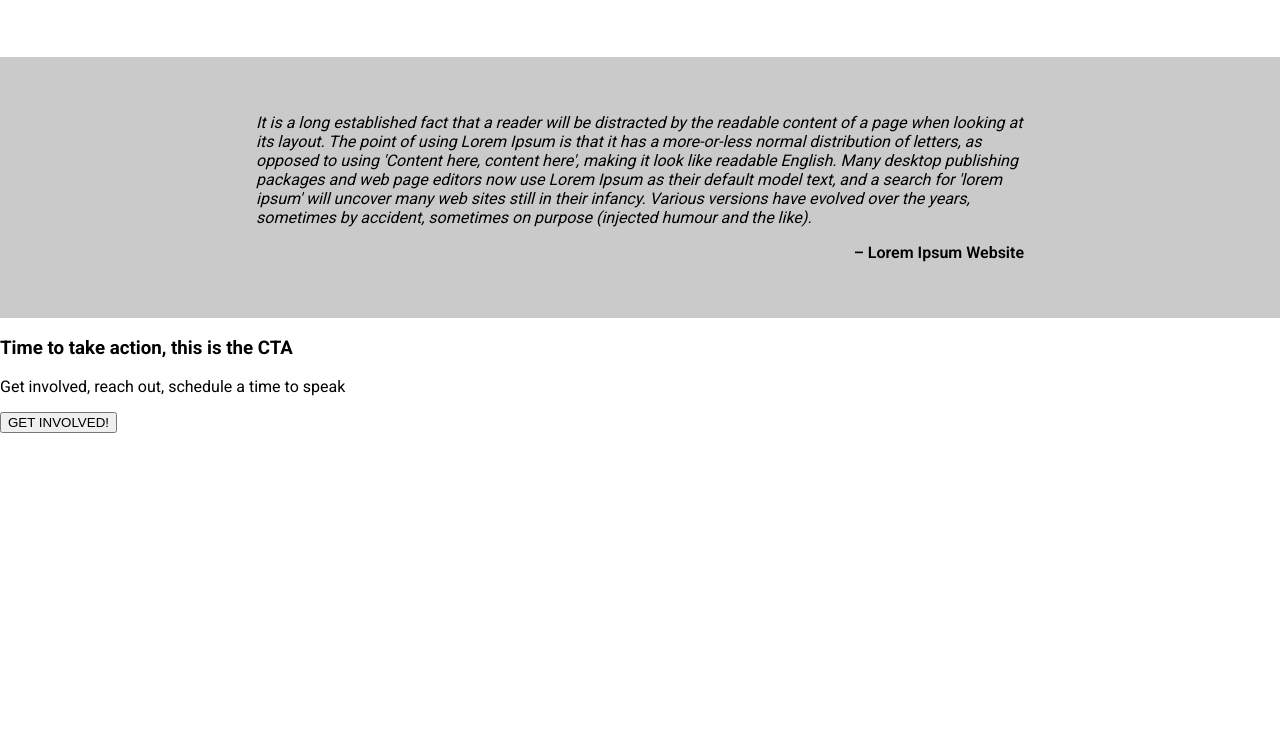
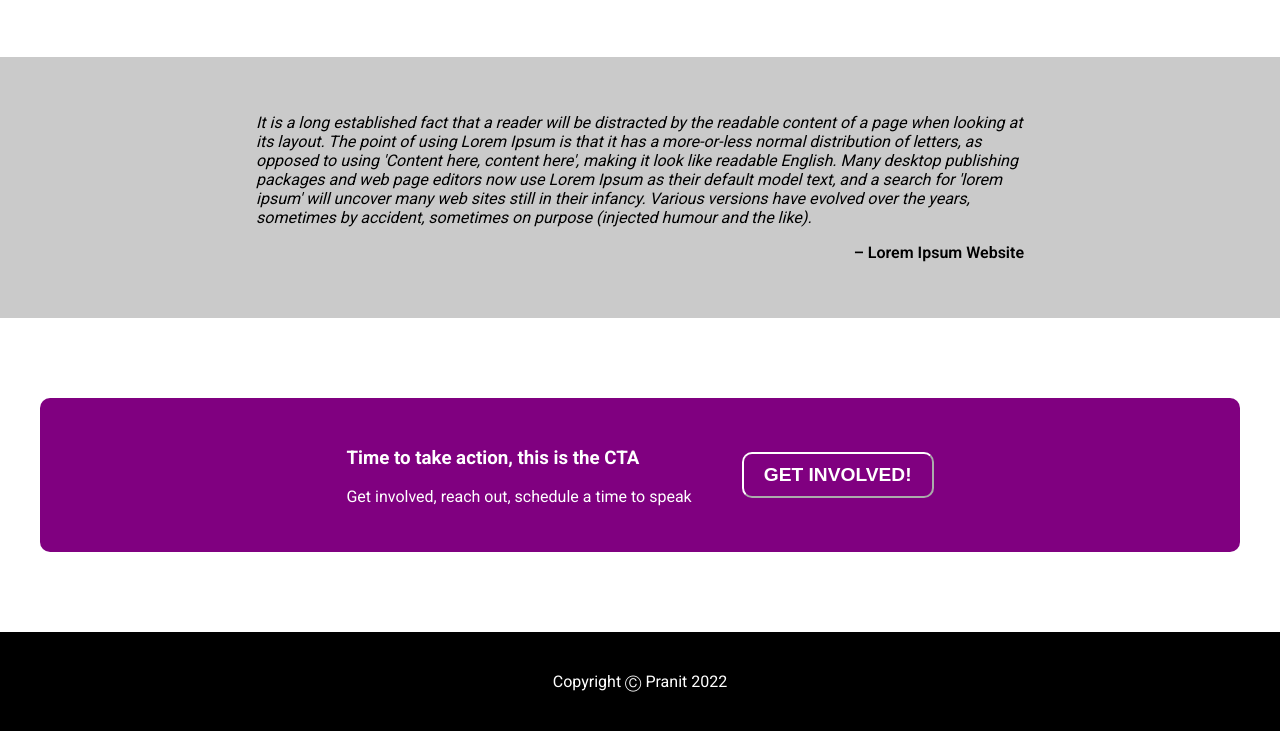
Before and after one commit to pranit-garg/odin-landing-page, a plain HTML site: page index.html in a window 1280 px wide. Shown: the part 984-1715 px from the top of the page. Before the commit the page ends 1417 px from the top, so only its background shows below. Drawn offline with Linux system fonts and the light colour scheme.

Commit message:
add last sections, footer, links in navbar

```diff
--- a/index.html
+++ b/index.html
@@ -14,9 +14,9 @@
             </div>
             <div class="header-links">
                 <ul class="header-links-ul">
-                    <li>Link 1</li>
-                    <li>Link 2</li>
-                    <li>Link 3</li>
+                    <li><a href="#some-random-info">Some Random Info</a></li>
+                    <li><a href="#quote">Quote</a></li>
+                    <li><a href="#CTA">CTA</a></li>
                 </ul>
             </div>
         </div>
@@ -32,7 +32,7 @@
                 <img class="hero-img" src="https://images.unsplash.com/photo-1565700430899-1c56a5cf64e3?ixlib=rb-1.2.1&ixid=MnwxMjA3fDB8MHxwaG90by1wYWdlfHx8fGVufDB8fHx8&auto=format&fit=crop&w=1738&q=80" alt="landing page hero image">
             </div>
         </div>
-        <div class="some-random-info">
+        <div class="some-random-info" id="some-random-info">
             <h2 class="random-title">Some Random Information </h2>
             <div class="random-images-and-text">
                 <div class="img-txt image-and-text-1">
@@ -53,22 +53,25 @@
                 </div>
             </div>
         </div>
-        <div class="quote">
+        <div class="quote" id="quote">
             <p class="quote-txt">
                 It is a long established fact that a reader will be distracted by the readable content of a page when looking at its layout. The point of using Lorem Ipsum is that it has a more-or-less normal distribution of letters, as opposed to using 'Content here, content here', making it look like readable English. Many desktop publishing packages and web page editors now use Lorem Ipsum as their default model text, and a search for 'lorem ipsum' will uncover many web sites still in their infancy. Various versions have evolved over the years, sometimes by accident, sometimes on purpose (injected humour and the like).
             </p>
             <p class="quote-author"> – Lorem Ipsum Website</p>
         </div>
         <div class="CTA-Section">
-            <div class="CTA">
+            <div class="CTA" id="CTA">
                 <div class="CTA-left">
                 <h3>Time to take action, this is the CTA</h3>
                 <p>Get involved, reach out, schedule a time to speak</p>
             </div>
             <div class="CTA-right">
-                <button>GET INVOLVED!</button>
+                <button class="CTA-button">GET INVOLVED!</button>
             </div>
             </div>
         </div>
+        <div class="footer">
+            <p class="footer-txt">Copyright Ⓒ Pranit 2022 </p>
+        </div>
     </body>
 </html>
--- a/styles.css
+++ b/styles.css
@@ -5,6 +5,10 @@ body {
         font-family: Roboto, sans-serif;
 }
 
+a {
+    text-decoration: none;
+    color: white;
+}
 
 .header {
     display: flex;
@@ -61,13 +65,6 @@ body {
 
 }
 
-.left-hero {
-
-}
-
-.right-hero {
-
-}
 
 .some-random-info {
     display: flex;
@@ -113,3 +110,53 @@ body {
     text-align: end;
     font-weight: 600;
 }
+
+.CTA-Section {
+    padding: 40px;
+    margin: 40px 0;
+}
+
+.CTA {
+    display: flex;
+    justify-content: center;
+    align items: center;
+    background-color: purple;
+    color: white;
+    border-radius: 10px;
+    padding: 30px 0;
+    gap: 50px;
+
+}
+
+.CTA-button {
+    color: white;
+    font-weight: 800;
+    border-width: 2px;
+    border-color: white;
+    padding: 10px 20px;
+    background-color: purple;
+    border-radius: 10px;
+    font-size: 1.2rem;
+    background: none;
+
+}
+
+.CTA-right {
+    display: flex;
+    align-items: center;
+    justify-content: center;
+    padding: 0;
+    border-style: none;
+}
+
+.footer {
+    padding: 40px 0;
+    background-color: black;
+    color: white;
+}
+
+.footer-txt {
+    text-align: center;
+    margin: 0;
+    padding: 0;
+}
```
